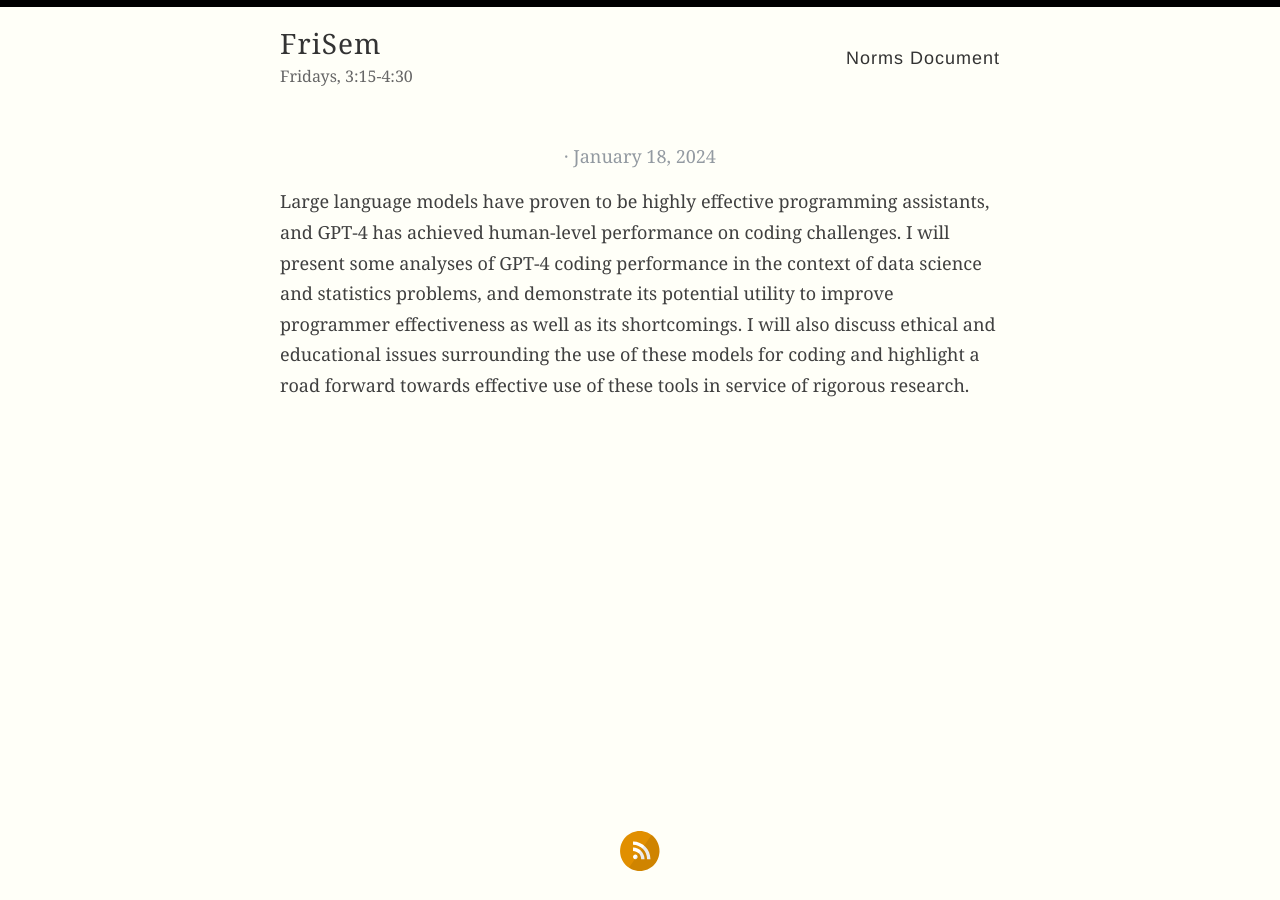
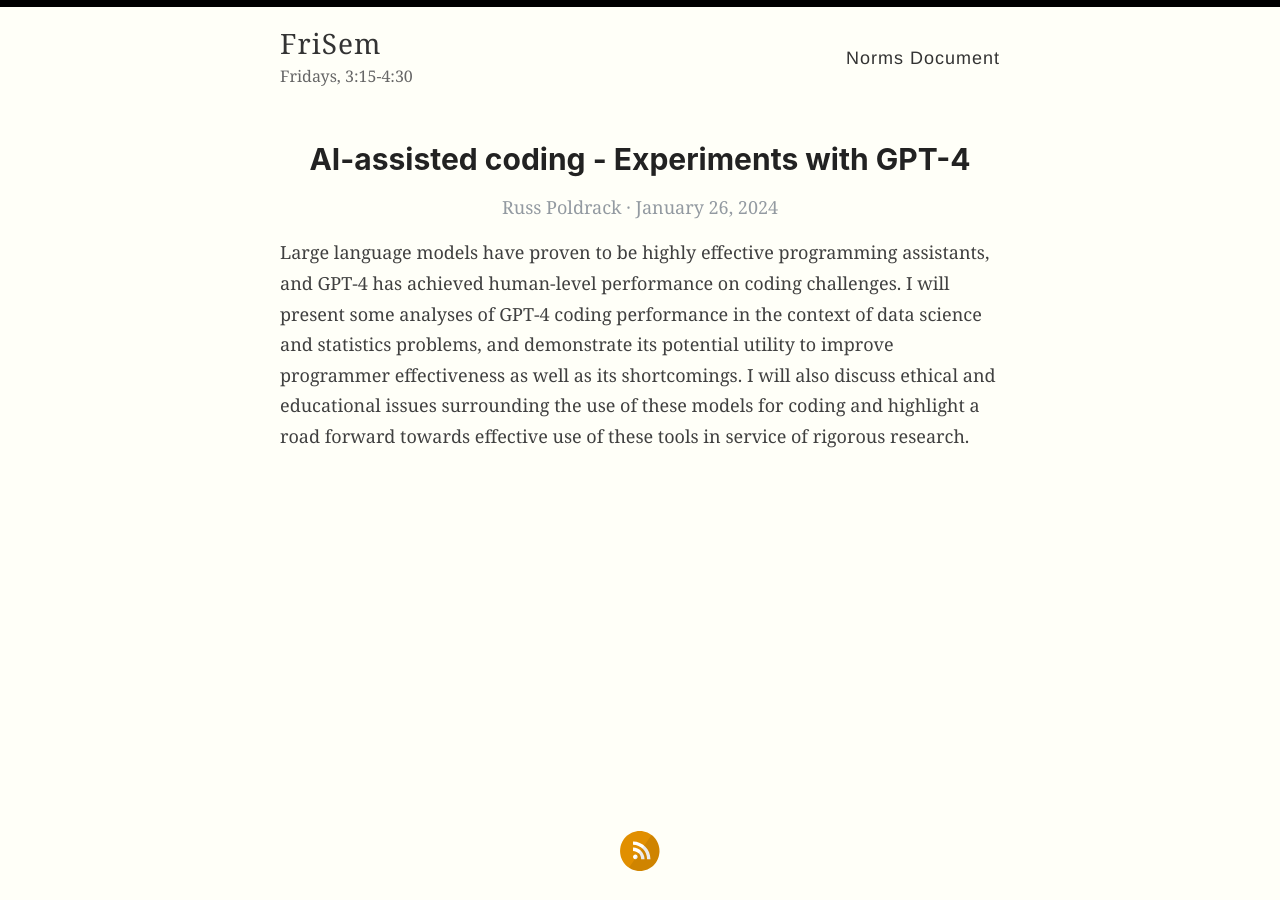
Before and after one commit to frisem/frisem.github.io, a Jekyll site: the page built from _posts/2024-01-26-Russ-Poldrack.md, in a window 1280 px wide. Built offline with Jekyll 4.4.1, drawn with Linux system fonts in a browser that asks for light colours; our own code applies the rules of GitHub Pages for plain Markdown files.

Commit message:
does the website hate colons

```diff
--- a/_posts/2024-01-26-Russ-Poldrack.md
+++ b/_posts/2024-01-26-Russ-Poldrack.md
@@ -1,6 +1,6 @@
 ---
 layout: post
-title: AI-assisted coding: Experiments with GPT-4
+title: AI-assisted coding - Experiments with GPT-4
 speaker: Russ Poldrack
 ---
 
```
